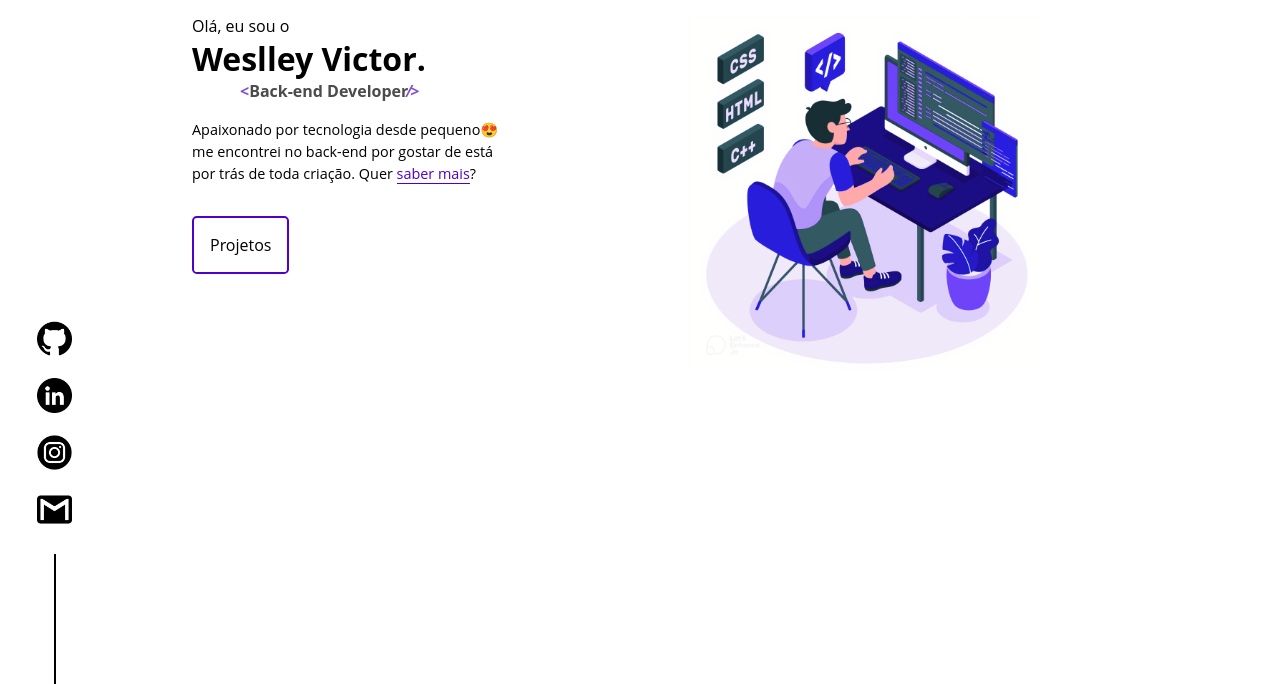
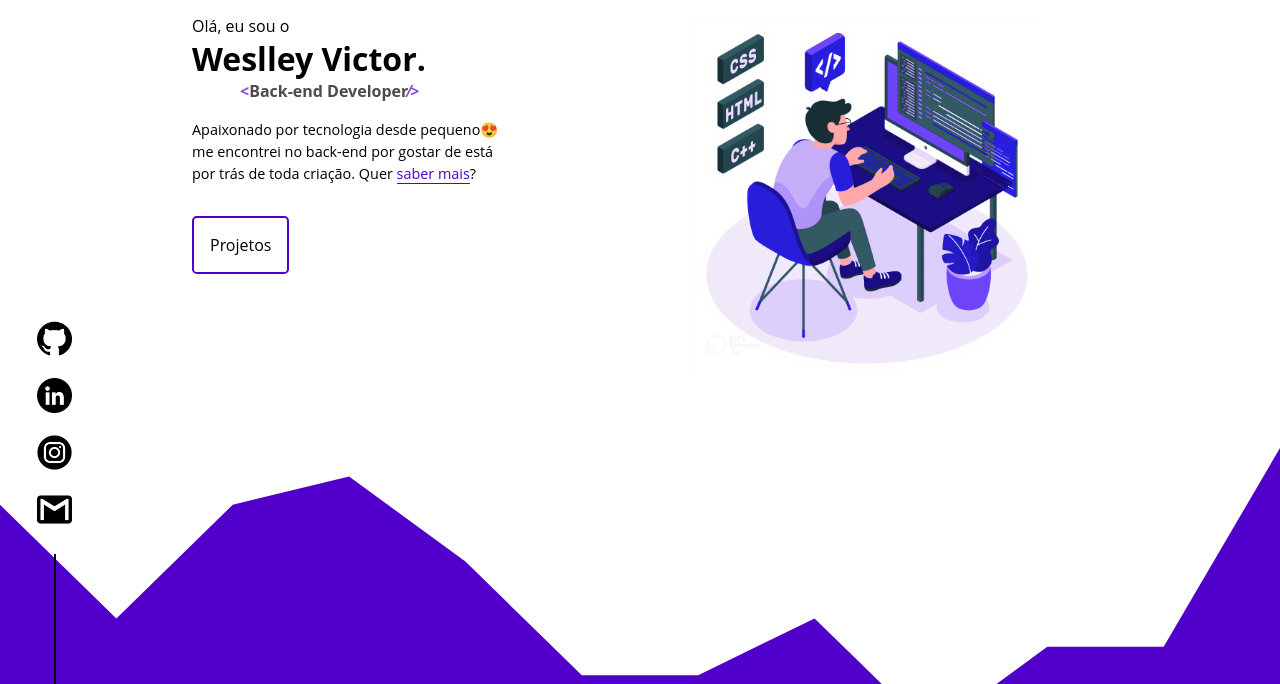
Before and after one commit to wezlleyv/portfolio, a Flask app: page / in a window 1280 px wide. Shown: the part 119-803 px from the top of the page. Run offline with Flask 2, Linux system fonts and the light colour scheme.

Commit message:
fixed all bugs

```diff
--- a/api/templates/index.html
+++ b/api/templates/index.html
@@ -4,8 +4,8 @@
     <meta charset="UTF-8">
     <meta http-equiv="X-UA-Compatible" content="IE=edge">
     <meta name="viewport" content="width=device-width, initial-scale=1.0">
-    <link rel="stylesheet" type="text/css" href="{{ url_for('static', filename='main.css') }}">
-    <link rel="stylesheet" type="text/css" href="">
+    <link rel="stylesheet" type="text/css" href="{{ url_for('static', filename='css/main.css') }}">
+    <link rel="stylesheet" type="text/css" href="{{ url_for('static', filename='css/projects.css')}}">
     <script src="{{ url_for('static', filename='js/main.js') }}"></script>
    <title>Portfolio</title>
 </head>
@@ -24,7 +24,7 @@
     </header>
 
     <main>
-        <section style="background-image: url('');" id="default">
+        <section style="background-image: url('{{ url_for('static', filename='images/wave.svg') }}');" id="default">
             <article>
                 <div id="content">
                     <span>Olá, eu sou o</span>
@@ -43,10 +43,10 @@
 
         <aside>
             <ul id="reference" style="list-style: none;">
-                <a href="https://github.com/wezlleyv"><li style=" background-image: url('images/github.png')" class="icon"></li></a>
-                <a href="https://github.com/wezlleyv"><li style=" background-image: url('images/linkedin.png')" class="icon"></li></a>
-                <a href="https://github.com/wezlleyv"><li style=" background-image: url('images/instagram.png')" class="icon"></li></a>
-                <a href="https://github.com/wezlleyv"><li style=" background-image: url('images/gmail-logo.png')" class="icon"></li></a>
+                <a href="https://github.com/wezlleyv"><li style=" background-image: url('{{ url_for('static', filename='images/github.png') }}')" class="icon"></li></a>
+                <a href="https://github.com/wezlleyv"><li style=" background-image: url('{{ url_for('static',filename='images/linkedin.png') }}')" class="icon"></li></a>
+                <a href="https://github.com/wezlleyv"><li style=" background-image: url('{{ url_for('static', filename='images/instagram.png') }}')" class="icon"></li></a>
+                <a href="https://github.com/wezlleyv"><li style=" background-image: url('{{ url_for('static', filename='images/gmail-logo.png') }}')" class="icon"></li></a>
             </ul>
             <div id="bar"></div>
         </aside>
```
Also changed, not shown: api/static/css/main.css (renamed from api/static/main.css), api/static/images/wave.svg (renamed from api/static/css/wave.svg).
